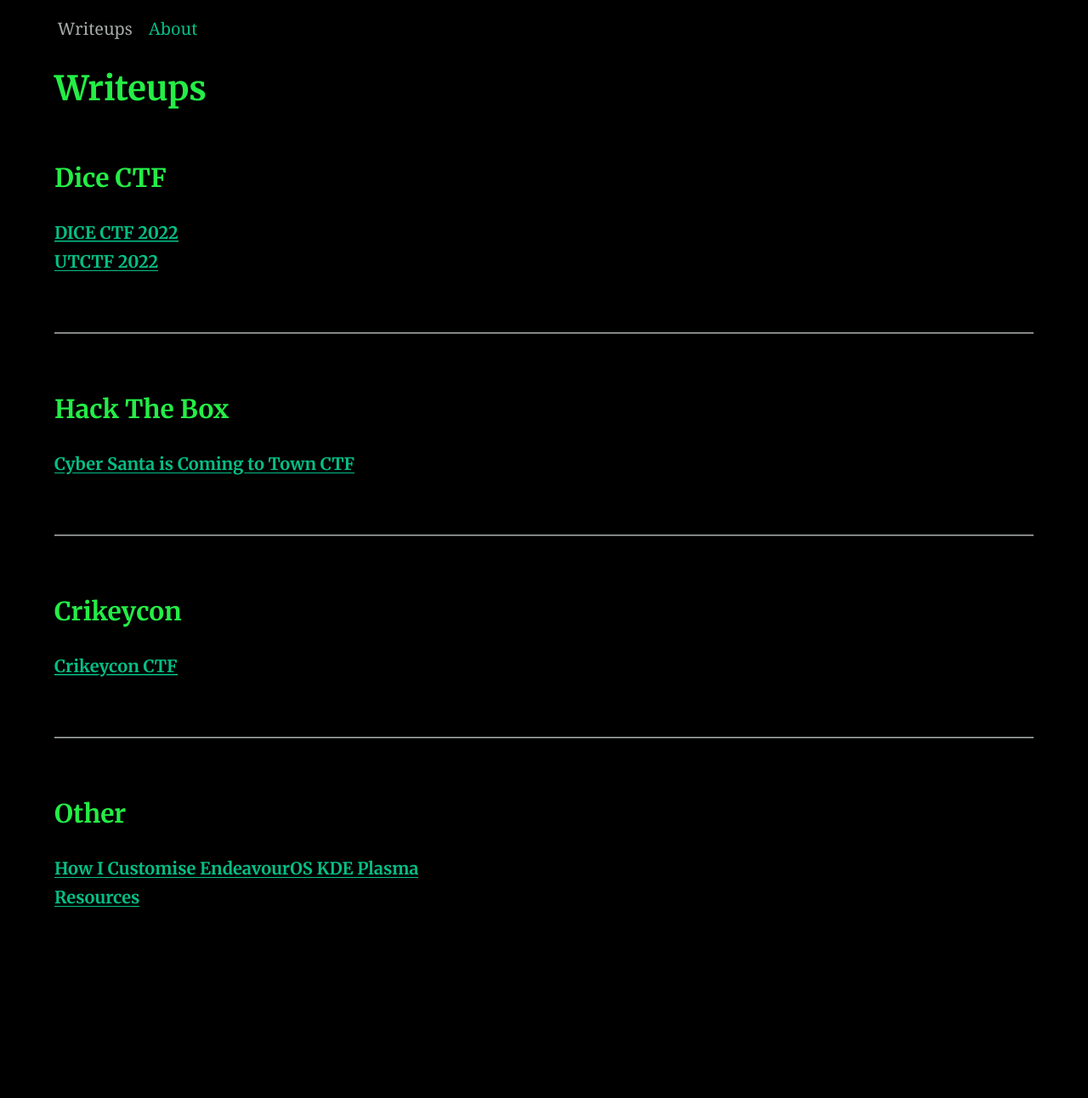
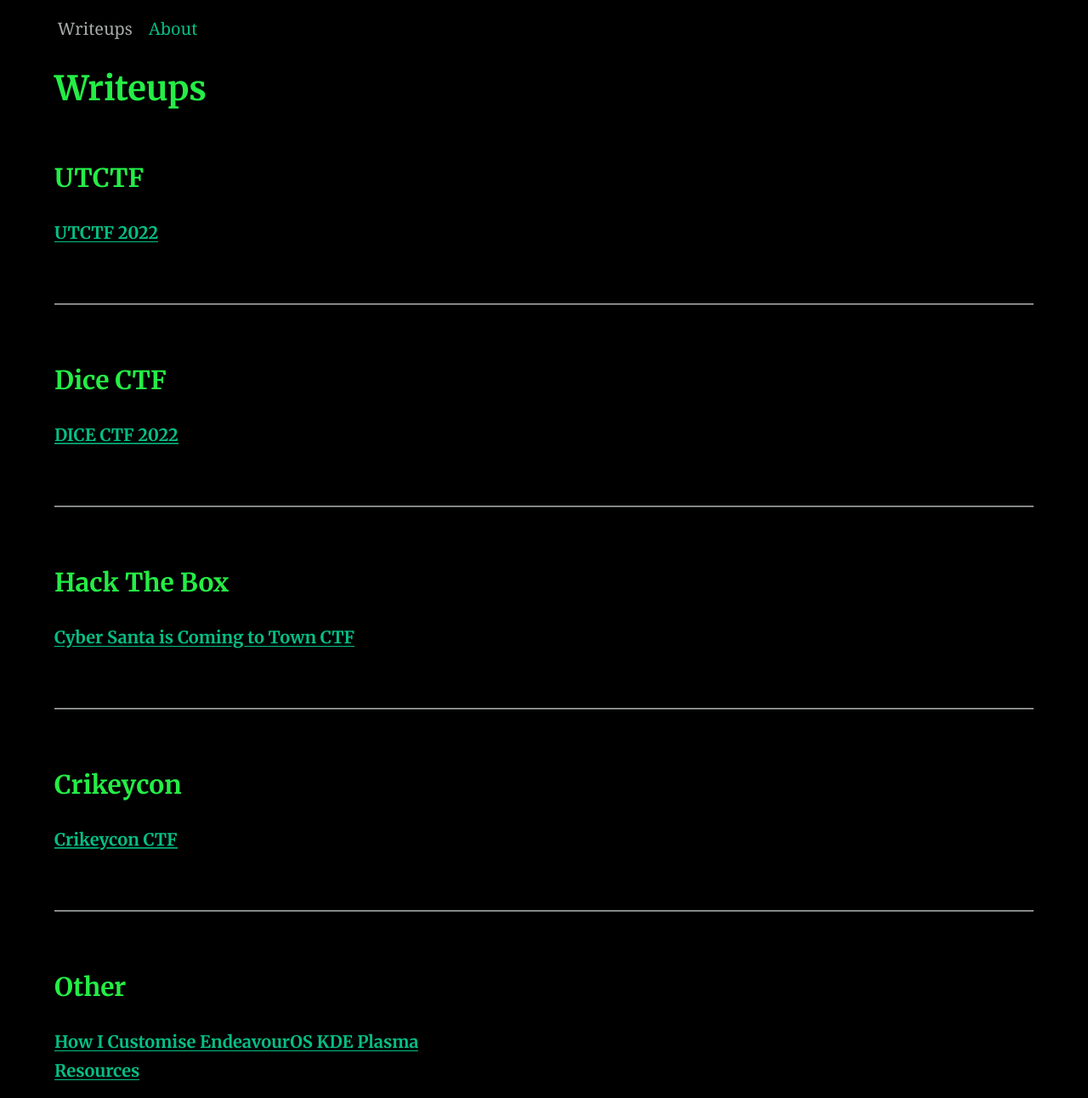
Before and after one commit to AC01010/Connor-McCartney.github.io, a Jekyll site: the page built from writeups.md, in a window 1280 px wide. Shown: the whole page at 85% size. Built offline with Jekyll 4.4.1, drawn with Linux system fonts in a browser that asks for light colours; before the commit the page ends 1088 px from its top, so only the background shows below that.

Commit message:
Update and rename 2013-01-07-dice2022.md to 2013-01-07-utctf2022.md

```diff
--- a/_posts/2013-01-07-dice2022.md
+++ b/_posts/2013-01-07-utctf2022.md
@@ -1,7 +1,7 @@
 ---
 title: UTCTF 2022
 categories:
-- Dice CTF
+- UTCTF
 excerpt: |
 
 ---
```
